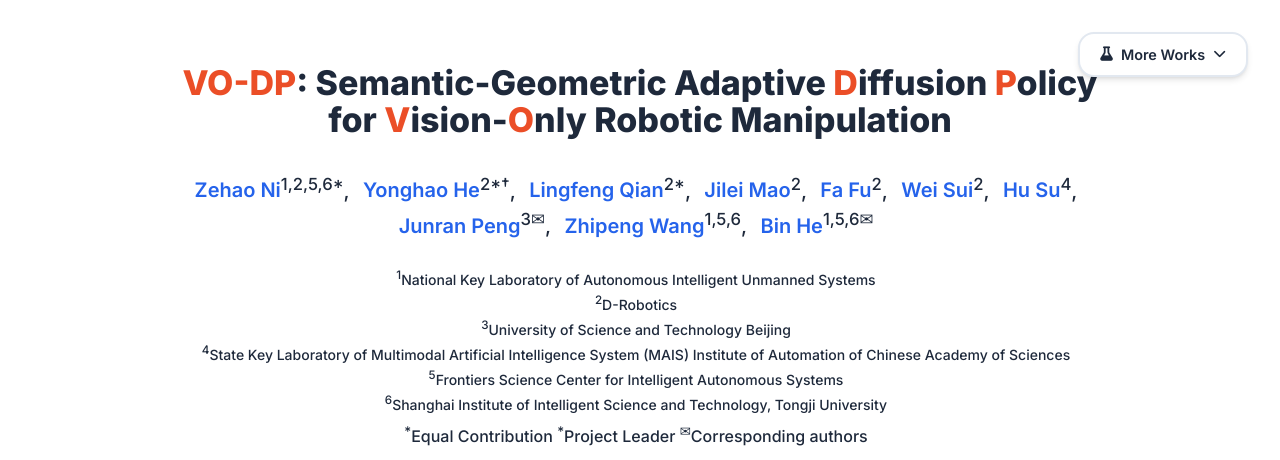
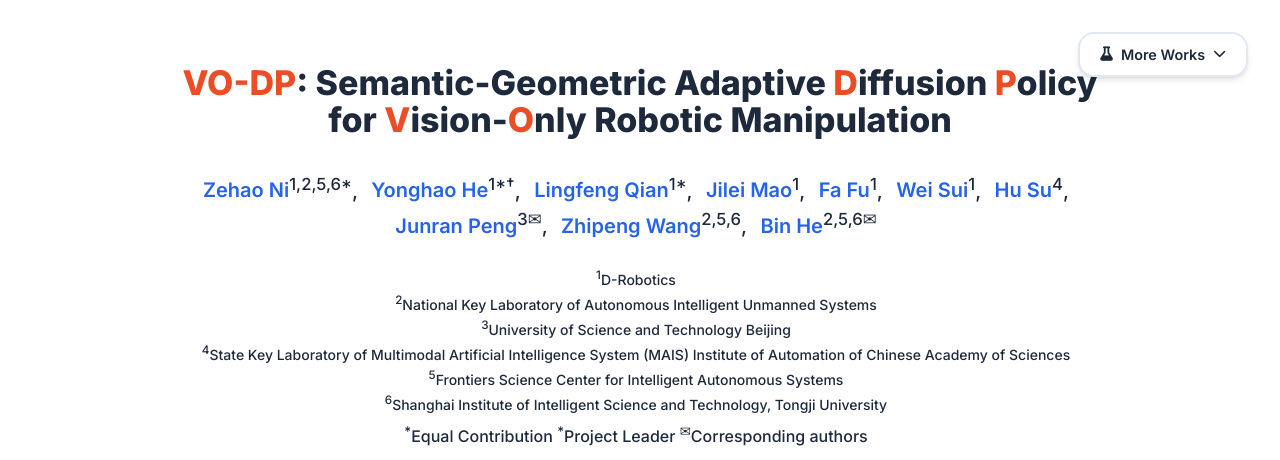
Before and after one commit to D-Robotics-AI-Lab/vodp, a plain HTML site: page index.html in a window 1280 px wide. Shown: the top 460 px of the page. Drawn offline with nearby package versions, Linux system fonts and the light colour scheme; some icons are missing.

Commit message:
Changes to be committed: 	modified:   index.html

```diff
--- a/index.html
+++ b/index.html
@@ -263,19 +263,19 @@
                 <a href="FIRST AUTHOR PERSONAL LINK" target="_blank">Zehao Ni</a><sup>1,2,5,6*</sup>,
               </span>
               <span class="author-block">
-                <a href="SECOND AUTHOR PERSONAL LINK" target="_blank">Yonghao He</a><sup>2*†</sup>,
+                <a href="SECOND AUTHOR PERSONAL LINK" target="_blank">Yonghao He</a><sup>1*†</sup>,
               </span>
               <span class="author-block">
-                <a href="THIRD AUTHOR PERSONAL LINK" target="_blank">Lingfeng Qian</a><sup>2*</sup>,
+                <a href="THIRD AUTHOR PERSONAL LINK" target="_blank">Lingfeng Qian</a><sup>1*</sup>,
               </span>
               <span class="author-block">
-                <a href="THIRD AUTHOR PERSONAL LINK" target="_blank">Jilei Mao</a><sup>2</sup>,
+                <a href="THIRD AUTHOR PERSONAL LINK" target="_blank">Jilei Mao</a><sup>1</sup>,
               </span>
               <span class="author-block">
-                <a href="THIRD AUTHOR PERSONAL LINK" target="_blank">Fa Fu</a><sup>2</sup>,
+                <a href="THIRD AUTHOR PERSONAL LINK" target="_blank">Fa Fu</a><sup>1</sup>,
               </span>
               <span class="author-block">
-                <a href="THIRD AUTHOR PERSONAL LINK" target="_blank">Wei Sui</a><sup>2</sup>,
+                <a href="THIRD AUTHOR PERSONAL LINK" target="_blank">Wei Sui</a><sup>1</sup>,
               </span>
               <span class="author-block">
                 <a href="THIRD AUTHOR PERSONAL LINK" target="_blank">Hu Su</a><sup>4</sup>,
@@ -284,18 +284,18 @@
                 <a href="THIRD AUTHOR PERSONAL LINK" target="_blank">Junran Peng</a><sup>3✉</sup>,
               </span>
               <span class="author-block">
-                <a href="THIRD AUTHOR PERSONAL LINK" target="_blank">Zhipeng Wang</a><sup>1,5,6</sup>,
+                <a href="THIRD AUTHOR PERSONAL LINK" target="_blank">Zhipeng Wang</a><sup>2,5,6</sup>,
               </span>
               <span class="author-block">
-                <a href="THIRD AUTHOR PERSONAL LINK" target="_blank">Bin He</a><sup>1,5,6✉</sup>
+                <a href="THIRD AUTHOR PERSONAL LINK" target="_blank">Bin He</a><sup>2,5,6✉</sup>
               </span>
             </div>
 
             <div class="is-size-5 publication-authors" style="margin-bottom: 0px;">
               <!-- TODO: Replace with your institution and conference/journal info -->
               <span class="author-block"  style="font-size: 14px;">
-                <sup>1</sup>National Key Laboratory of Autonomous Intelligent Unmanned Systems<br>
-                <sup>2</sup>D-Robotics<br>
+                <sup>1</sup>D-Robotics<br>
+                <sup>2</sup>National Key Laboratory of Autonomous Intelligent Unmanned Systems<br>
                 <sup>3</sup>University of Science and Technology Beijing<br>
                 <sup>4</sup>State Key Laboratory of Multimodal Artificial Intelligence System (MAIS) Institute of Automation of Chinese Academy of Sciences<br>
                 <sup>5</sup>Frontiers Science Center for Intelligent Autonomous Systems<br>
```
